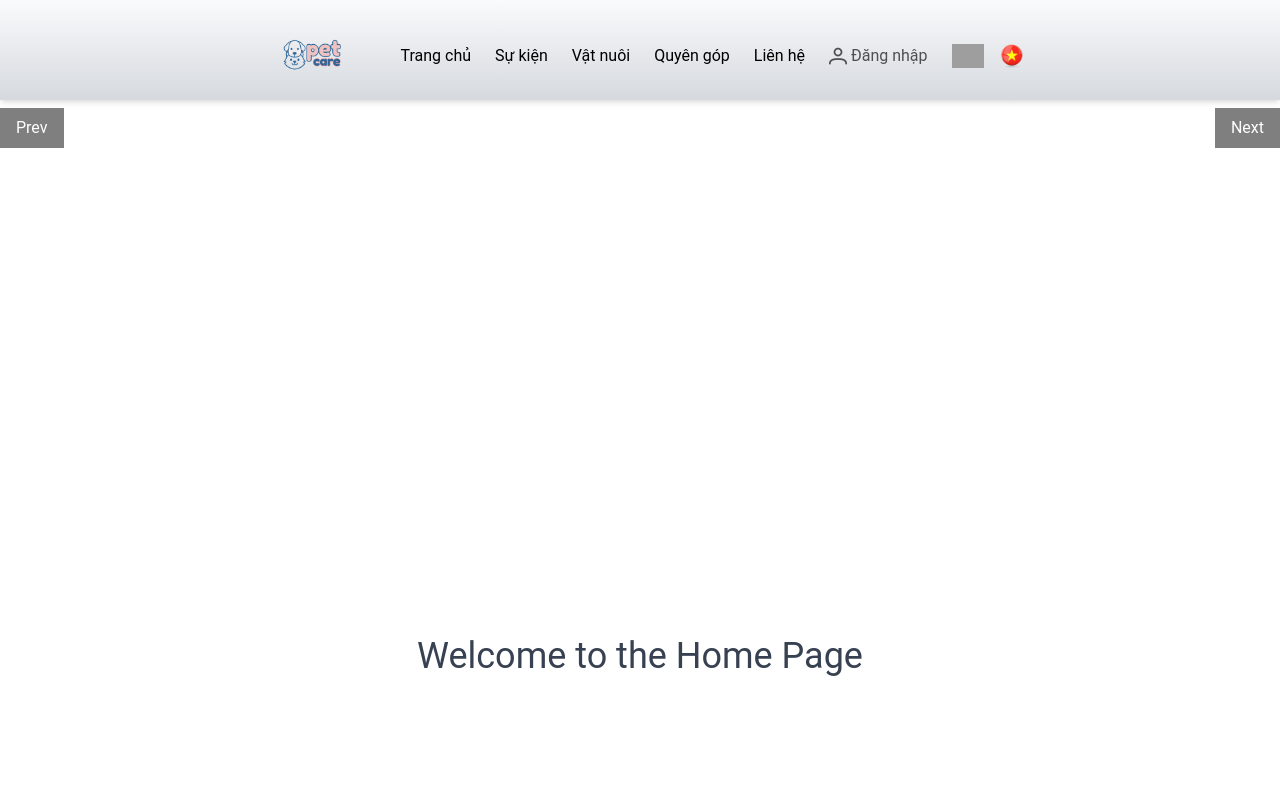
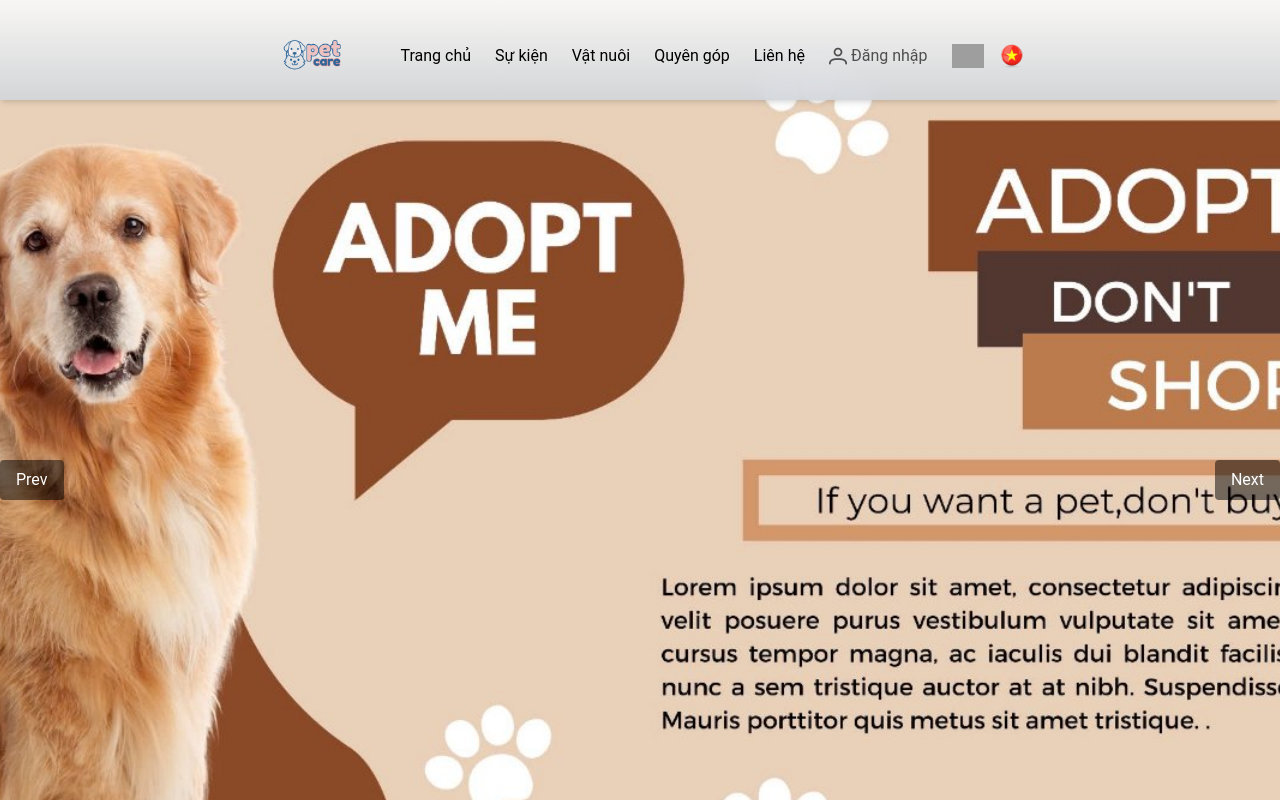
Before and after one commit to changtrailanhlung/SWP391-fe, a React (Create React App) app: page / in a window 1280 px wide. Shown: the top 800 px of the page. Built offline with nearby package versions, Linux system fonts and the light colour scheme; grey boxes are pictures that could not be loaded.

Commit message:
Update Banner.jsx

```diff
--- a/src/components/Banner.jsx
+++ b/src/components/Banner.jsx
@@ -29,13 +29,14 @@ const Banner = () => {
   }, [images]);
 
   return (
-    <div className="relative w-full h-64 overflow-hidden">
+    <div className="relative w-full h-[60rem] overflow-hidden">
+      {" "}
+      {/* Increased height to h-[64rem] */}
       {images.length > 0 ? (
         <div
-          className="absolute inset-0 transition-transform duration-500 ease-in-out"
+          className="absolute inset-0 transition-transform duration-500 ease-in-out flex"
           style={{
             transform: `translateX(-${currentImageIndex * 100}%)`,
-            display: "flex",
           }}
         >
           {images.map((image, index) => (
@@ -50,7 +51,6 @@ const Banner = () => {
       ) : (
         <p>No images found</p> // Message if no images are loaded
       )}
-
       {/* Navigation buttons */}
       <div className="absolute inset-0 flex justify-between items-center">
         <button
@@ -61,7 +61,7 @@ const Banner = () => {
                 : currentImageIndex - 1
             )
           }
-          className="bg-black bg-opacity-50 text-white px-3 py-2"
+          className="bg-black bg-opacity-50 text-white px-3 py-2 rounded"
         >
           Prev
         </button>
@@ -73,7 +73,7 @@ const Banner = () => {
                 : currentImageIndex + 1
             )
           }
-          className="bg-black bg-opacity-50 text-white px-3 py-2"
+          className="bg-black bg-opacity-50 text-white px-3 py-2 rounded"
         >
           Next
         </button>
```
